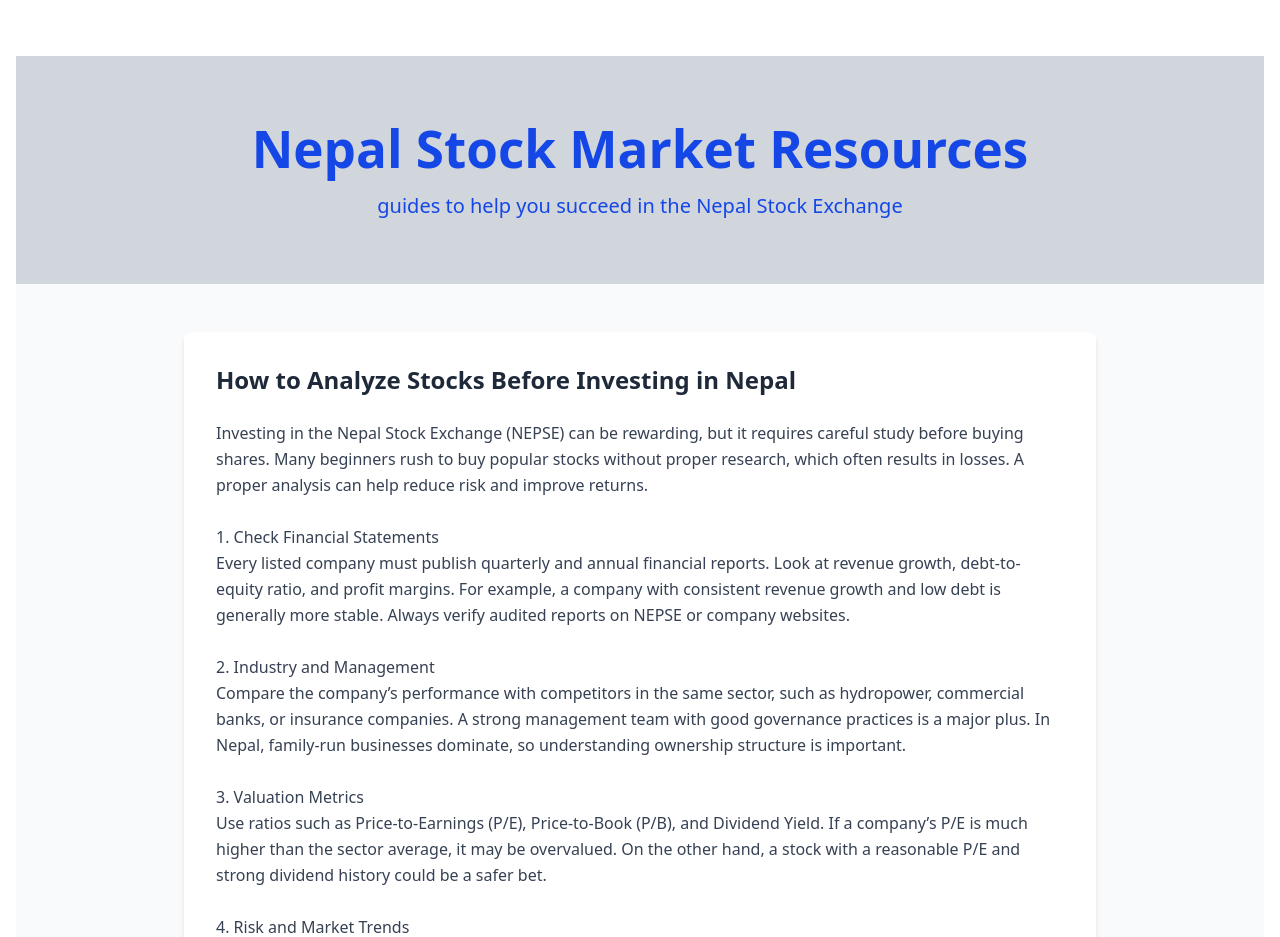
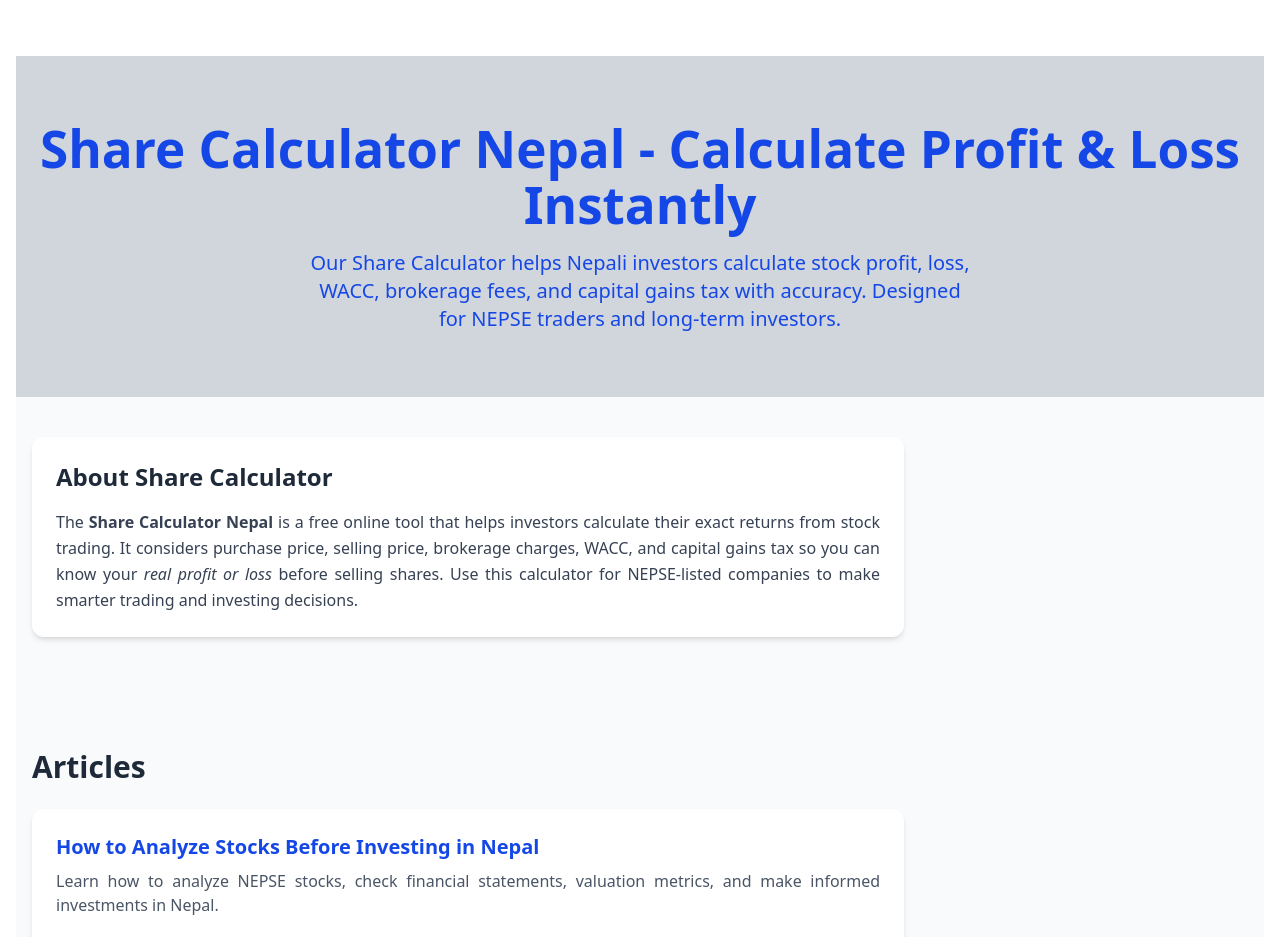
Before and after one commit to prakashydv01/Share-calculator, a React (Vite) app: page / in a window 1280 px wide. Shown: the part 760-1697 px from the top of the page. Built offline with nearby package versions, Linux system fonts and the light colour scheme.

Commit message:
some changes

```diff
--- a/src/components/Article.jsx
+++ b/src/components/Article.jsx
@@ -139,43 +139,109 @@
 
 After deducting broker commission, SEBON fees, DP charges, and CGT, the real ROI may be closer to 20–22%. Always calculate the adjusted ROI for a realistic picture of your investment performance.`
     }
+    // keep your other articles...
   ];
 
   return (
     <div className="bg-gray-50 min-h-screen">
-      {/* Helmet SEO Tags */}
+      {/* SEO Meta Tags */}
       <Helmet>
-        <title>Nepal Stock Market Guides & Share Calculator Tips</title>
-        <meta name="description" content="In-depth guides on investing, NEPSE, capital gains tax, share calculator, and online trading in Nepal." />
+        <title>Share Calculator Nepal – Stock Profit & Loss Tool</title>
+        <meta
+          name="description"
+          content="Free Share Calculator Nepal. Instantly calculate profit, loss, brokerage, WACC, and capital gains tax for NEPSE shares. Best share calculator for Nepali investors."
+        />
+        <meta
+          name="keywords"
+          content="Share Calculator Nepal, NEPSE share profit loss calculator, WACC calculator Nepal, Nepali stock calculator"
+        />
       </Helmet>
 
       {/* Hero Section */}
-      <div className="bg-gray-300 text-white py-16">
+      <div className="bg-gray-300 py-16">
         <div className="container mx-auto px-4 text-center">
-          <h1 className="text-blue-700 text-4xl font-bold mb-4">Nepal Stock Market Resources</h1>
+          <h1 className="text-blue-700 text-4xl font-bold mb-4 text-center align-middle">
+            Share Calculator Nepal - Calculate Profit & Loss Instantly
+          </h1>
           <p className="text-blue-700 text-xl max-w-2xl mx-auto">
-             guides to help you succeed in the Nepal Stock Exchange
+            Our Share Calculator helps Nepali investors calculate stock profit,
+            loss, WACC, brokerage fees, and capital gains tax with accuracy.
+            Designed for NEPSE traders and long-term investors.
           </p>
         </div>
       </div>
 
-      {/* Main Content */}
-      <div className="container mx-auto px-4 py-12">
-        <div className="flex flex-col md:flex-row gap-8">
-          <div className="w-full lg:w-3/4 mx-auto">
-            <div className="space-y-12">
-              {articles.map((article) => (
-                <article key={article.id} className="bg-white rounded-lg shadow-md p-8">
-                  <Helmet>
-                    <title>{article.title} | Share Calculator Nepal</title>
-                    <meta name="description" content={article.description} />
-                  </Helmet>
-                  <h2 className="text-2xl font-bold mb-6 text-gray-800">{article.title}</h2>
-                  <div className="prose max-w-none text-gray-700 leading-relaxed whitespace-pre-line">
-                    {article.content}
-                  </div>
-                </article>
-              ))}
+      {/* Intro Section */}
+      <div className="container mx-auto px-4 py-10  md:pr-90">
+        <div className="bg-white p-6 rounded-xl shadow-md mb-8">
+          <h2 className="text-2xl font-semibold text-gray-800 mb-4">
+            About Share Calculator
+          </h2>
+          <p className="text-gray-700 leading-relaxed text-justify">
+            The <strong>Share Calculator Nepal</strong> is a free online tool
+            that helps investors calculate their exact returns from stock
+            trading. It considers purchase price, selling price, brokerage
+            charges, WACC, and capital gains tax so you can know your{" "}
+            <em>real profit or loss</em> before selling shares. Use this
+            calculator for NEPSE-listed companies to make smarter trading and
+            investing decisions.
+          </p>
+        </div>
+      </div>
+
+      {/* Articles Section */}
+      <div className="container mx-auto px-4 py-10  md:pr-90">
+        <h2 className="text-3xl font-semibold text-gray-800 mb-6">Articles</h2>
+        <div className="space-y-6">
+          {articles.map((article) => (
+            <div
+              key={article.id}
+              className="bg-white p-6 rounded-xl shadow-md hover:shadow-lg transition"
+            >
+              <h3 className="text-xl font-bold text-blue-700 mb-2">
+                {article.title}
+              </h3>
+              <p className="text-gray-600 mb-4 text-justify">
+                {article.description}
+              </p>
+              <p className="text-gray-700 whitespace-pre-line text-justify">
+                {article.content}
+              </p>
+            </div>
+          ))}
+        </div>
+      </div>
+
+      {/* FAQ Section */}
+      <div className="container mx-auto px-4 py-10 md:pr-90">
+        <div className="bg-white p-6 rounded-xl shadow-md">
+          <h2 className="text-2xl font-semibold text-gray-800 mb-4">
+            Frequently Asked Questions (FAQ) – Share Calculator Nepal
+          </h2>
+          <div className="space-y-4 text-gray-700 text-justify">
+            <div>
+              <h3 className="font-bold">🔹 What is a Share Calculator?</h3>
+              <p>
+                A Share Calculator is a tool that helps investors calculate
+                profit, loss, brokerage fees, and capital gains tax before
+                buying or selling shares in NEPSE.
+              </p>
+            </div>
+            <div>
+              <h3 className="font-bold">🔹 Why use Share Calculator Nepal?</h3>
+              <p>
+                Nepali investors can avoid miscalculations and get accurate
+                profit or loss estimates using our free Share Calculator. It
+                works for all NEPSE-listed stocks.
+              </p>
+            </div>
+            <div>
+              <h3 className="font-bold">🔹 Does it calculate WACC and tax?</h3>
+              <p>
+                Yes, the calculator includes{" "}
+                <strong>Weighted Average Cost of Capital (WACC)</strong> and
+                applies capital gains tax rules for Nepal automatically.
+              </p>
             </div>
           </div>
         </div>
--- a/src/index.css
+++ b/src/index.css
@@ -67,6 +67,6 @@
     color: #747bff;
   }
   button {
-    background-color: #070bf0;
+    background-color: #0eeeab;
   }
 }
```
